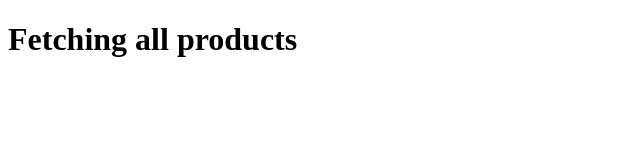
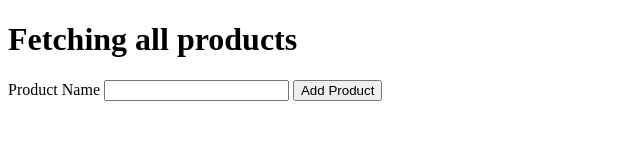
Before and after one commit to Manu22-cloud-cell/E-commerce-API-using-express, a website: page views/products.html in a window 1280 px wide. Shown: the whole page, without its empty margins (0-640 px from the left). Drawn offline with Linux system fonts and the light colour scheme.

Commit message:
The HTML form with a product name input and submit button inside the VIEW folder & A GET endpoint (e.g., /api/products) serving an HTML file.

```diff
--- a/app.js
+++ b/app.js
@@ -7,9 +7,9 @@ const cartRouter=require("./routes/cartRoutes");
 
 app.use(express.json());
 
-app.use("/users",userRouter);
-app.use("/products",productRouter);
-app.use("/cart",cartRouter);
+app.use("/api/users",userRouter);
+app.use("/api/products",productRouter);
+app.use("/api/cart",cartRouter);
 
 app.use((req,res)=>{
     res.status(404).send("Page not found");
--- a/views/products.html
+++ b/views/products.html
@@ -8,5 +8,10 @@
     </head>
 <body>
     <h1>Fetching all products</h1>
+    <form>
+        <label for="product">Product Name</label>
+        <input type="text" id="product" name="productName" required/>
+        <button type="submit">Add Product</button>
+    </form>
 </body>
 </html>
```
